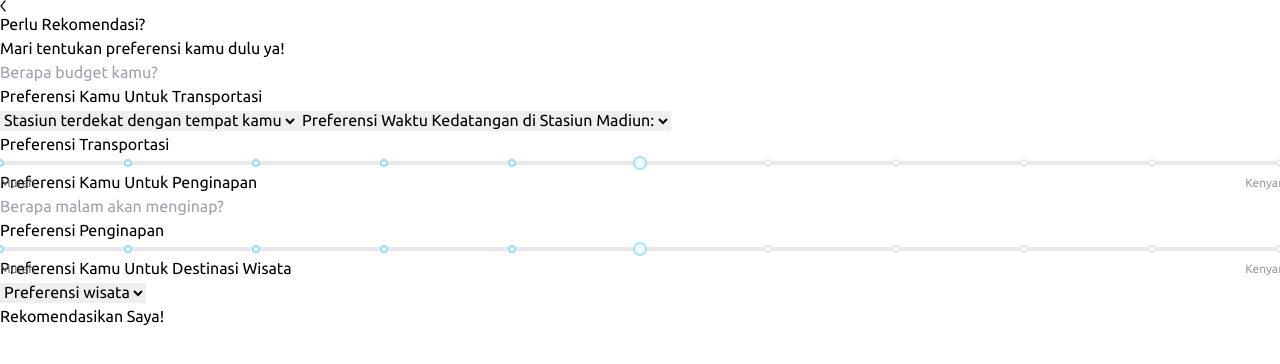
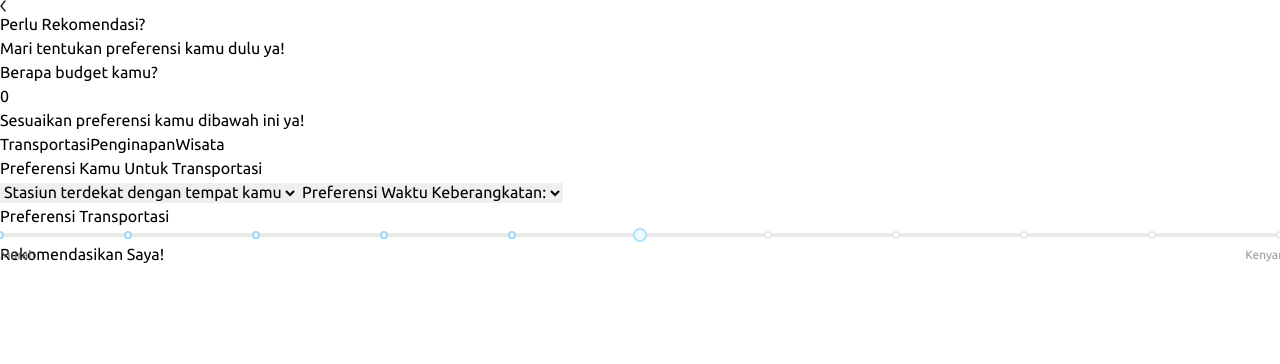
Before and after one commit to itsNRizky/Touurism_Recommendation, a React (Vite) app: page /recommend in a window 1280 px wide. Shown: the top 364 px of the page. Built offline with nearby package versions, Linux system fonts and the light colour scheme.

Commit message:
Bismillah

```diff
--- a/src/pages/Home.jsx
+++ b/src/pages/Home.jsx
@@ -12,8 +12,7 @@ const Home = () => {
   return (
     <div className="px-4">
       <h1 className="my-10 text-4xl font-bold leading-normal text-[#2E323E] sm:my-6">
-        Temukan keajaiban di kota{" "}
-        <span className="text-[#0373F3]">Madiun!</span>
+        Temukan keajaiban di <span className="text-[#0373F3]">Madiun!</span>
       </h1>
       <div className="">
         <div className="flex justify-between">
--- a/src/pages/RecommendDestination.jsx
+++ b/src/pages/RecommendDestination.jsx
@@ -10,11 +10,10 @@ const RecommendDestination = () => {
 
   const [budget, setBudget] = useState(0);
   const [destinations, setDestinations] = useState([]);
-  const [selected, setSelected] = useState(location.state.selected);
+  const [destination, setDestination] = useState();
   const [tempSelectedDestinations, setTempSelectedDestinations] = useState([]);
 
   useEffect(() => {
-    console.log(location);
     setBudget(formData.budget);
     fetch("http://localhost:5000/api/recommend_wisata", {
       method: "POST",
@@ -34,7 +33,6 @@ const RecommendDestination = () => {
 
   const budgetSubstractDestinationHandler = (price) => {
     const substractedPrice = budget - price;
-    console.log(substractedPrice);
     if (substractedPrice < 0) {
       alert(
         "Sepertinya item ini terlalu mahal untuk budget kamu, pilih ulang ya!"
@@ -53,12 +51,13 @@ const RecommendDestination = () => {
   }, [budget]);
 
   const submitHandler = (e) => {
-    if (selected.destination.length !== 0) {
+    if (destination.length !== 0) {
       e.preventDefault();
+      sessionStorage.setItem("destination", JSON.stringify(destination));
+      sessionStorage.setItem("budget", budget);
       navigate("/recommend/result", {
         state: {
           formData: formData,
-          selected: selected,
         },
       });
     } else {
@@ -75,10 +74,7 @@ const RecommendDestination = () => {
   };
 
   useEffect(() => {
-    setSelected((prevSelected) => ({
-      ...prevSelected,
-      destination: tempSelectedDestinations,
-    }));
+    setDestination(tempSelectedDestinations);
   }, [tempSelectedDestinations]);
 
   const addSelectedDestination = (destination) => {
--- a/src/pages/RecommendForm.jsx
+++ b/src/pages/RecommendForm.jsx
@@ -3,6 +3,7 @@ import back from "../assets/left black.png";
 import { useEffect, useState } from "react";
 import Slider from "rc-slider";
 import "rc-slider/assets/index.css";
+import { Tab } from "@headlessui/react";
 
 const RecommendForm = () => {
   const navigate = useNavigate();
@@ -11,8 +12,7 @@ const RecommendForm = () => {
   const [formData, setFormData] = useState({
     origin: "",
     duration: "",
-    people: "",
-    arrival: "",
+    departure: "",
     budget: "",
     transport_preference: transportation,
     stay_preference: stay,
@@ -20,9 +20,24 @@ const RecommendForm = () => {
   });
   const handleSubmit = (e) => {
     e.preventDefault();
+    if (
+      formData.origin === "" ||
+      formData.duration === "" ||
+      formData.departure === "" ||
+      formData.budget === "" ||
+      formData.stay_preference === ""
+    ) {
+      alert("Mohon isi data dengan lengkap ya!!");
+      window.location.reload();
+    } else {
+      sessionStorage.setItem("budget", formData.budget);
+      sessionStorage.setItem("transport", JSON.stringify({ id: "" }));
       navigate("/recommend/transportation", {
-      state: { formData: formData, selected: {} },
+        state: {
+          formData: formData,
+        },
       });
+    }
   };
 
   const handleChange = (e) => {
@@ -30,6 +45,14 @@ const RecommendForm = () => {
       ...formData,
       [e.target.name]: e.target.value,
     });
+  };
+
+  const numberOnlyFilter = (e) => {
+    const regex = /\d/;
+    if (!regex.test(e.target.value)) {
+      alert("Hanya dapat berisi angka");
+      window.location.reload();
+    }
   };
 
   useEffect(() => {
@@ -57,17 +80,62 @@ const RecommendForm = () => {
         onSubmit={handleSubmit}
       >
         <div className="">
+          <p className="text-[#7D848D]">Berapa budget kamu?</p>
           <input
             required
             className="mb-5 w-full rounded-xl bg-[#F7F7F9] py-5 pl-3 placeholder-[#7D848D]"
             placeholder="Berapa budget kamu?"
+            type="text"
+            name="budget"
             inputMode="numeric"
-            type="number"
-            min={0}
-            name="budget"
-            value={formData.budget}
+            value={new Intl.NumberFormat().format(
+              formData.budget.replace(/,/g, "")
+            )}
+            onKeyDown={numberOnlyFilter}
             onChange={handleChange}
           />
+          <p className="mb-5 text-center text-[#7D848D]">
+            Sesuaikan preferensi kamu dibawah ini ya!
+          </p>
+          <Tab.Group>
+            <Tab.List className={"m-auto mb-5 flex justify-between"}>
+              <Tab>
+                {({ selected }) => (
+                  <div
+                    className={`rounded-xl ${
+                      selected ? "bg-[#0373F3] text-white" : "bg-[#F7F7F9]"
+                    } px-4 py-3 font-medium active:border-none`}
+                  >
+                    Transportasi
+                  </div>
+                )}
+              </Tab>
+              <Tab>
+                {({ selected }) => (
+                  <div
+                    className={`rounded-xl ${
+                      selected ? "bg-[#0373F3] text-white" : "bg-[#F7F7F9]"
+                    } px-4 py-3 font-medium active:border-none`}
+                  >
+                    Penginapan
+                  </div>
+                )}
+              </Tab>
+              <Tab>
+                {({ selected }) => (
+                  <div
+                    className={`rounded-xl ${
+                      selected ? "bg-[#0373F3] text-white" : "bg-[#F7F7F9]"
+                    } px-4 py-3 font-medium active:border-none`}
+                  >
+                    Wisata
+                  </div>
+                )}
+              </Tab>
+            </Tab.List>
+            <Tab.Panels>
+              <Tab.Panel>
+                <div>
                   <h3 className="font-bold text-[#7D848D]">
                     Preferensi Kamu Untuk Transportasi
                   </h3>
@@ -85,25 +153,27 @@ const RecommendForm = () => {
                     <option value={"PASARSENEN"}>Pasar Senen, Jakarta</option>
                     <option value={"BANDUNG"}>Bandung, Bandung</option>
                     <option value={"SEMARANG TAWANG"}>Tawang, Semarang</option>
-            <option value={"SOLO BALAPAN"}>Solo Balapan, Surakarta</option>
+                    <option value={"SOLO BALAPAN"}>
+                      Solo Balapan, Surakarta
+                    </option>
                     <option value={"SURABAYA GUBENG"}>Gubeng, Surabaya</option>
                     <option value={"YOGYAKARTA"}>Tugu, Yogyakarta</option>
                   </select>
                   <select
                     required
                     className="mb-5 w-full rounded-xl bg-[#F7F7F9] py-5 pl-3 text-[#7D848D]"
-            name="arrival"
+                    name="departure"
                     defaultValue={""}
-            value={formData.arrival}
+                    value={formData.departure}
                     onChange={handleChange}
                   >
                     <option value="" disabled>
-              Preferensi Waktu Kedatangan di Stasiun Madiun:
+                      Preferensi Waktu Keberangkatan:
                     </option>
-            <option value={"Pagi"}>Pagi</option>
-            <option value={"Siang"}>Siang</option>
-            <option value={"Sore"}>Sore</option>
-            <option value={"Malam"}>Malam</option>
+                    <option value={"Pagi"}>06:00-12:00</option>
+                    <option value={"Siang"}>12:00-15:00</option>
+                    <option value={"Sore"}>15:00-18:00</option>
+                    <option value={"Malam"}>18:00-06:00</option>
                     <option value={"Bebas"}>Fleksibel</option>
                   </select>
                   <p className="text-[#7D848D]">Preferensi Transportasi</p>
@@ -116,6 +186,10 @@ const RecommendForm = () => {
                     marks={{ 0: "Harga Murah", 100: "Kenyamanan" }}
                     className="m-auto mb-10 w-4/5"
                   />
+                </div>
+              </Tab.Panel>
+              <Tab.Panel>
+                <div>
                   <h3 className="font-bold text-[#7D848D]">
                     Preferensi Kamu Untuk Penginapan
                   </h3>
@@ -140,6 +214,10 @@ const RecommendForm = () => {
                     marks={{ 0: "Harga Murah", 100: "Kenyamanan" }}
                     className="m-auto mb-10 w-4/5"
                   />
+                </div>
+              </Tab.Panel>
+              <Tab.Panel>
+                <div>
                   <h3 className="font-bold text-[#7D848D]">
                     Preferensi Kamu Untuk Destinasi Wisata
                   </h3>
@@ -159,6 +237,10 @@ const RecommendForm = () => {
                     <option value={"pn"}>Paling Nyaman</option>
                   </select>
                 </div>
+              </Tab.Panel>
+            </Tab.Panels>
+          </Tab.Group>
+        </div>
         <input
           className=" w-full cursor-pointer rounded-xl bg-[#0373F3] py-4 text-center font-medium text-white"
           type="submit"
--- a/src/pages/RecommendResult.jsx
+++ b/src/pages/RecommendResult.jsx
@@ -8,8 +8,10 @@ const RecommendResult = () => {
   const location = useLocation();
   const navigate = useNavigate();
   const duration = location.state.formData.duration;
-  const result = location.state.selected;
-  const budget = location.state.formData.budget;
+  const transport = JSON.parse(sessionStorage.getItem("transport"));
+  const stay = JSON.parse(sessionStorage.getItem("stay"));
+  const destination = JSON.parse(sessionStorage.getItem("destination"));
+  const budget = JSON.parse(sessionStorage.getItem("budget"));
 
   const submitHandler = () => {
     navigate("/");
@@ -28,22 +30,22 @@ const RecommendResult = () => {
       <div className="mt-5">
         <div className="h-[70vh] overflow-y-auto">
           <TransportCard
-            arrival={result.transportation.arrival}
-            depart={result.transportation.depart}
-            price={result.transportation.price}
-            train_class={result.transportation.train_class}
-            train_name={result.transportation.train_name}
+            arrival={transport.time_start}
+            depart={transport.time_end}
+            price={transport.price}
+            train_class={transport.train_class}
+            train_name={transport.train_name}
             className={"bg-[#0373F3]"}
           />
           <StayCard
             className={"bg-[#0373F3]"}
-            price={result.stay.price}
-            room_name={result.stay.name_room}
-            room_type={result.stay.room_type}
-            stay_name={result.stay.name_hotel}
-            duration={duration == 1 ? 1 : duration - 1}
+            price={stay.price * duration}
+            room_name={stay.name_room}
+            room_type={stay.room_type}
+            stay_name={stay.name_hotel}
+            duration={duration}
           />
-          {result.destination.map((d) => (
+          {destination.map((d) => (
             <DestinationCard
               key={d.id}
               address={d.address}
--- a/src/pages/RecommendStay.jsx
+++ b/src/pages/RecommendStay.jsx
@@ -12,12 +12,12 @@ const RecommendStay = () => {
   const [budget, setBudget] = useState(0);
   const [initialBudget, setInitialBudget] = useState(0);
   const [stays, setStays] = useState([]);
-  const [selected, setSelected] = useState(location.state.selected);
+  const [stay, setStay] = useState(JSON.parse(sessionStorage.getItem("stay")));
 
   useEffect(() => {
     setInitialBudget(formData.budget);
-    setBudget(formData.budget);
-    setDuration(formData.duration == 1 ? 1 : formData.duration - 1);
+    setBudget(sessionStorage.getItem("budget").replace(/,/g, ""));
+    setDuration(formData.duration);
     fetch("http://localhost:5000/api/recommend_penginapan", {
       method: "POST",
       headers: {
@@ -31,7 +31,15 @@ const RecommendStay = () => {
   }, []);
 
   const budgetSubstractStayHandler = (price) => {
-    setBudget(initialBudget - price);
+    const substractedPrice = initialBudget - price * duration;
+    if (substractedPrice < 0) {
+      alert(
+        "Sepertinya item ini terlalu mahal untuk budget kamu, pilih ulang ya!"
+      );
+      window.location.reload();
+    } else {
+      setBudget(substractedPrice);
+    }
   };
 
   useEffect(() => {
@@ -42,24 +50,18 @@ const RecommendStay = () => {
   }, [budget]);
 
   const submitHandler = (e) => {
-    if (selected.stay.name_hotel !== undefined) {
+    if (stay.name_hotel !== undefined) {
       e.preventDefault();
+      sessionStorage.setItem("budget", budget);
+      sessionStorage.setItem("stay", JSON.stringify(stay));
       navigate("/recommend/destination", {
         state: {
           formData: formData,
-          selected: selected,
         },
       });
     } else {
       alert("Anda belum memilih tempat penginapan!");
     }
-  };
-
-  const selectedHandler = (data) => {
-    setSelected((prevSelected) => ({
-      ...prevSelected,
-      stay: data,
-    }));
   };
 
   return (
@@ -89,7 +91,7 @@ const RecommendStay = () => {
           </div>
         </nav>
         <div className="h-[60vh] overflow-y-auto">
-          <RadioGroup aria-required value={selected} onChange={selectedHandler}>
+          <RadioGroup aria-required value={stay} onChange={setStay}>
             {stays.length !== 0 ? (
               stays.map((s) => (
                 <RadioGroup.Option
@@ -97,22 +99,21 @@ const RecommendStay = () => {
                     budgetSubstractStayHandler(s.price);
                   }}
                   key={s.id}
-                  value={{
-                    name_hotel: s.name_hotel,
-                    name_room: s.name_room,
-                    price: s.price * duration,
-                    room_type: s.type,
-                  }}
+                  value={s}
                 >
-                  {({ active }) => (
+                  {() => (
+                    <>
                       <StayCard
-                      className={active ? "bg-green-500" : "bg-[#0373F3]"}
+                        className={
+                          s.id === stay.id ? "bg-green-500" : "bg-[#0373F3]"
+                        }
                         stay_name={s.name_hotel}
                         room_name={s.name_room}
                         price={s.price * duration}
                         room_type={s.type}
                         duration={duration}
                       />
+                    </>
                   )}
                 </RadioGroup.Option>
               ))
--- a/src/pages/RecommendTransport.jsx
+++ b/src/pages/RecommendTransport.jsx
@@ -11,26 +11,36 @@ const RecommendTransport = () => {
   const [budget, setBudget] = useState(0);
   const [initialBudget, setInitialBudget] = useState(0);
   const [transportations, setTransportations] = useState([]);
-  const [selected, setSelected] = useState({
-    transportation: {},
-    stay: {},
-    destination: {},
-  });
+  const [transport, setTransport] = useState(
+    JSON.parse(sessionStorage.getItem("transport"))
+  );
 
   useEffect(() => {
-    setInitialBudget(formData.budget);
-    setBudget(formData.budget);
+    setInitialBudget(formData.budget.replace(/,/g, ""));
+    setBudget(sessionStorage.getItem("budget").replace(/,/g, ""));
     fetch("http://localhost:5000/api/recommend_transportasi", {
       method: "POST",
       headers: {
         Accept: "application/json",
         "Content-Type": "application/json",
       },
-      body: JSON.stringify(formData),
+      body: JSON.stringify({
+        origin: formData.origin,
+        duration: formData.duartion,
+        departure: formData.departure,
+        budget: formData.budget.replace(/,/g, ""),
+        transport_preference: formData.transport_preference,
+        stay_preference: formData.stay_preference,
+        destination_preference: formData.destination_preference,
+      }),
     })
       .then((res) => res.json())
       .then((res) => setTransportations(res));
   }, []);
+
+  useEffect(() => {
+    setTransport(JSON.parse(sessionStorage.getItem("transport")));
+  }, [transportations]);
 
   useEffect(() => {
     setFormData((prevData) => ({
@@ -49,21 +59,17 @@ const RecommendTransport = () => {
   };
 
   const submitHandler = (e) => {
-    if (selected.transportation.train_name !== undefined) {
+    if (transport.train_name !== undefined) {
       e.preventDefault();
+      sessionStorage.setItem("transport", JSON.stringify(transport));
+      sessionStorage.setItem("stay", JSON.stringify({ id: "" }));
+      sessionStorage.setItem("budget", budget);
       navigate("/recommend/stay", {
-        state: { formData: formData, selected: selected },
+        state: { formData: formData },
       });
     } else {
       alert("Anda belum memilih transportasi!");
     }
-  };
-
-  const selectedHandler = (data) => {
-    setSelected((prevSelected) => ({
-      ...prevSelected,
-      transportation: data,
-    }));
   };
 
   return (
@@ -95,8 +101,8 @@ const RecommendTransport = () => {
         <div className="h-[60vh] overflow-y-auto">
           <RadioGroup
             aria-required={"true"}
-            value={selected}
-            onChange={selectedHandler}
+            value={transport}
+            onChange={setTransport}
           >
             {transportations.length !== 0 ? (
               transportations.map((t) => (
@@ -105,23 +111,23 @@ const RecommendTransport = () => {
                     budgetSubstractTransportHandler(t.price);
                   }}
                   key={t.id}
-                  value={{
-                    train_name: t.train_name,
-                    train_class: t.train_class,
-                    price: t.price,
-                    depart: t.time_start,
-                    arrival: t.time_end,
-                  }}
+                  value={t}
                 >
-                  {({ active }) => (
+                  {() => (
+                    <>
                       <TransportCard
-                      className={active ? "bg-green-500" : "bg-[#0373F3]"}
+                        className={`${
+                          t.id === transport.id
+                            ? "bg-green-500"
+                            : "bg-[#0373F3]"
+                        }`}
                         train_name={t.train_name}
                         train_class={t.train_class}
                         price={t.price}
                         depart={t.time_start}
                         arrival={t.time_end}
                       />
+                    </>
                   )}
                 </RadioGroup.Option>
               ))
```
Lines whose indentation alone changed are shown as unchanged.
